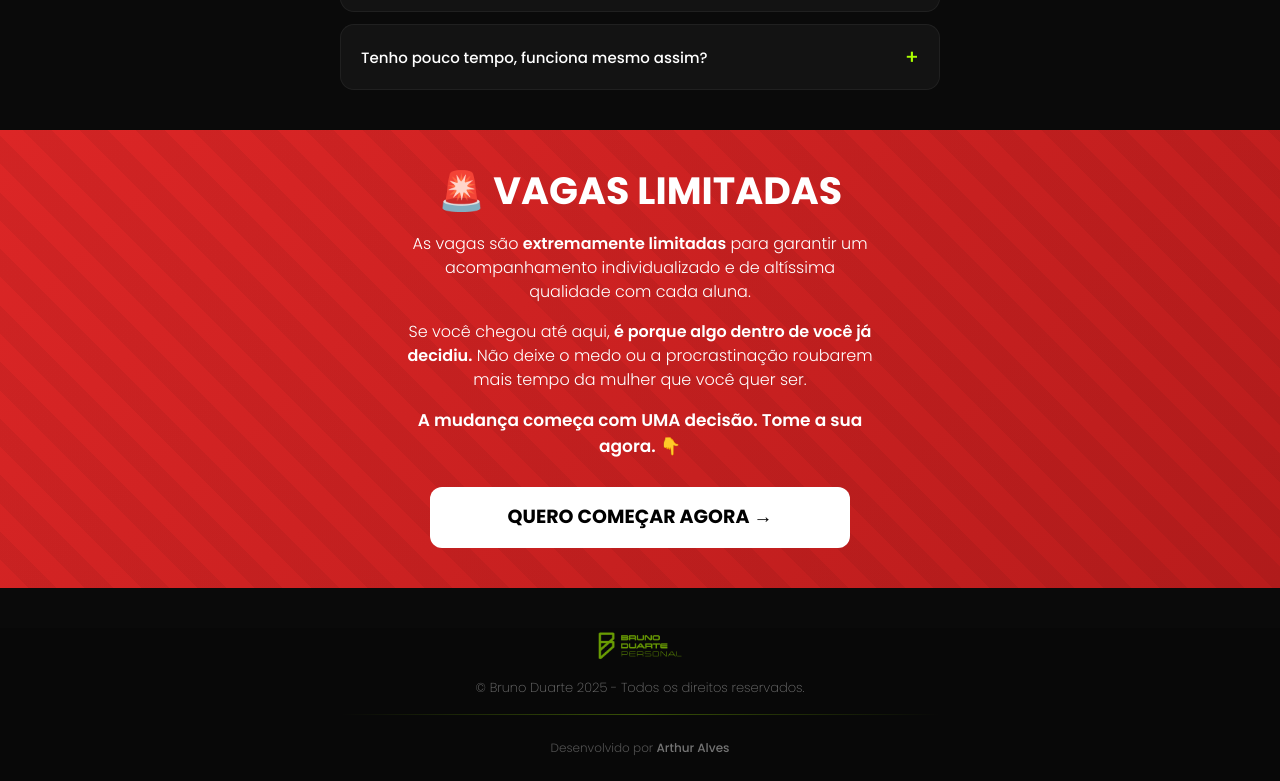
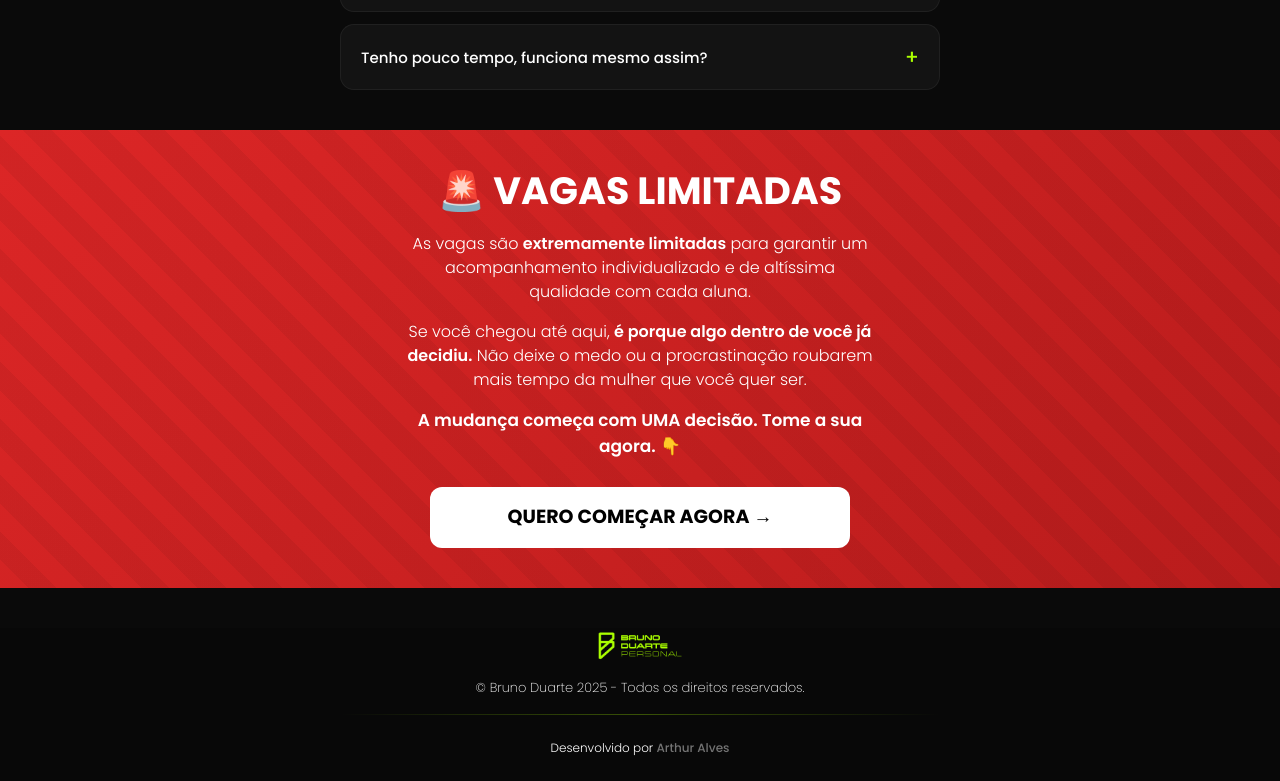
Before and after one commit to arthursingularity/brunoduartenextbr, a Next.js app: page / in a window 1280 px wide. Shown: the part 8110-8891 px from the top of the page. Built offline with nearby package versions, Linux system fonts and the light colour scheme; no server answers.

Commit message:
code updated!

```diff
--- a/src/app/page.js
+++ b/src/app/page.js
@@ -1003,7 +1003,7 @@ function Home() {
                             />
                             <FAQItem
                                 question="Preciso seguir uma dieta restritiva?"
-                                answer="De jeito nenhum. Eu trabalho com orientação alimentar prática e flexível, baseada nas suas preferências. Nada de cortar tudo, passar fome ou viver de frango e batata doce. O objetivo é criar hábitos que você consiga manter para a vida toda."
+                                answer="Não necessariamente. Dietas muito restritivas costumam ser difíceis de manter a longo prazo e, por isso, raramente geram resultados duradouros. O mais importante é construir uma alimentação equilibrada, adequada à sua rotina e às suas preferências, promovendo hábitos consistentes que possam ser mantidos de forma natural no dia a dia."
                             />
                             <FAQItem
                                 question="Como é feito o acompanhamento?"
@@ -1060,16 +1060,16 @@ function Home() {
                 {/* ═══════════════════════════════════════ */}
                 <footer className='text-center text-white mt-10 px-6 bg-[rgb(8,8,8)] space-y-4'>
                     <div className='flex justify-center'>
-                        <img src='./imagens/logo.png' className='w-[90px] opacity-60' alt="Logo" />
+                        <img src='./imagens/logo.png' className='w-[90px]' alt="Logo" />
                     </div>
-                    <p className='text-[13px] text-neutral-500 mt-4 font-extralight'>© Bruno Duarte 2025 - Todos os direitos reservados.</p>
+                    <p className='text-[13px] mt-4 font-extralight'>© Bruno Duarte 2025 - Todos os direitos reservados.</p>
                     <div className='section-divider'></div>
                     <a
                         href="https://wa.me/5522999197523"
                         target="_blank"
                         rel="noopener noreferrer"
                     >
-                        <p className='text-[12px] mt-6 pb-6 text-neutral-600 buttonHover'>Desenvolvido por <span className='font-medium text-neutral-500'>Arthur Alves</span></p>
+                        <p className='text-[12px] mt-6 pb-6 buttonHover'>Desenvolvido por <span className='font-medium text-neutral-500'>Arthur Alves</span></p>
                     </a>
                 </footer>
             </main>
```
